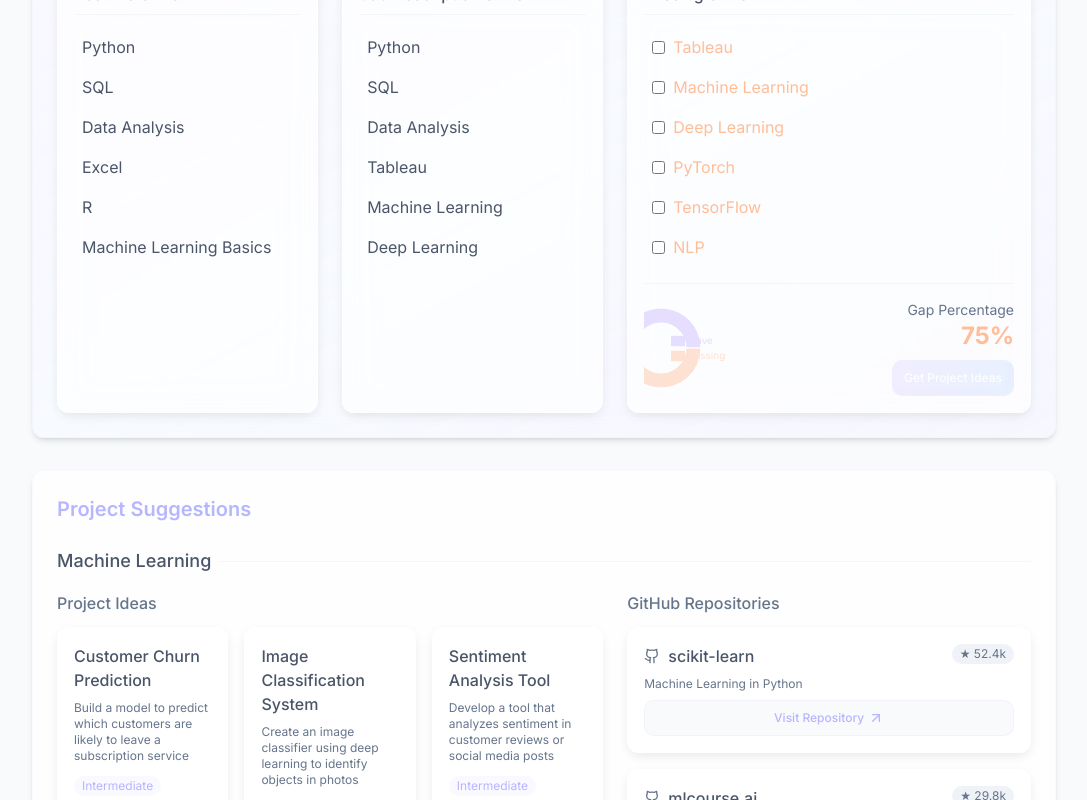
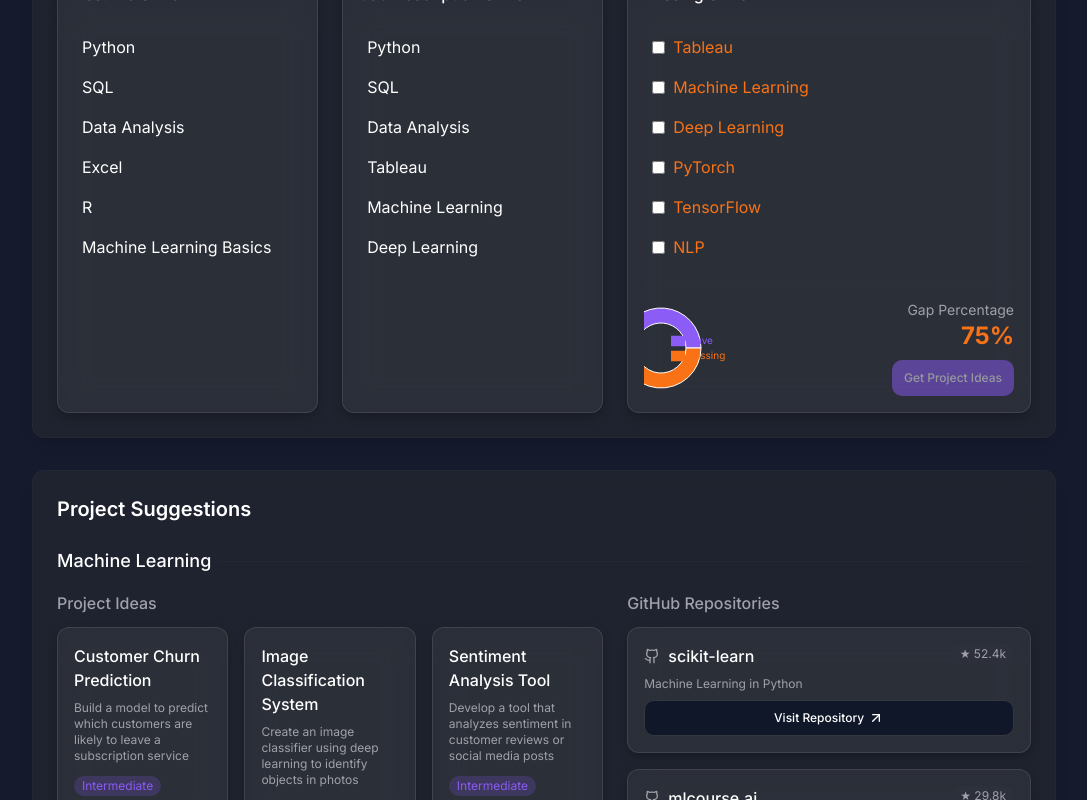
Before and after one commit to amank-coder/skill-radar-gapmap, a React (Vite) app: page / in a window 1280 px wide. Shown: the part 751-1551 px from the top of the page, without its empty margins (96-1183 px from the left). Built offline with nearby package versions, Linux system fonts and the light colour scheme.

Commit message:
Reverted to commit 1c1ac2ad37a842c867bed9e537682e2e2562bc57

```diff
--- a/src/components/Header.tsx
+++ b/src/components/Header.tsx
@@ -3,10 +3,10 @@ import Logo from "./Logo";
 
 const Header = () => {
   return (
-    <header className="w-full border-b border-gapmap-pastel-purple/20 bg-gradient-to-r from-gapmap-pastel-blue/40 via-white to-gapmap-pastel-purple/40">
+    <header className="w-full border-b border-gapmap-gray/20">
       <div className="container mx-auto flex justify-between items-center py-4">
         <Logo />
-        <h1 className="hidden sm:block font-medium text-sm text-gradient-purple">
+        <h1 className="hidden sm:block font-medium text-sm text-muted-foreground">
           Your Personalized AI Skill Gap Analyzer
         </h1>
       </div>
--- a/src/components/Logo.tsx
+++ b/src/components/Logo.tsx
@@ -4,11 +4,11 @@ import { MapPin } from "lucide-react";
 const Logo = ({ className = "" }: { className?: string }) => {
   return (
     <div className={`flex items-center gap-2 ${className}`}>
-      <div className="relative w-7 h-7 bg-gradient-to-br from-gapmap-pastel-purple to-gapmap-pastel-blue rounded-lg flex items-center justify-center">
+      <div className="relative w-7 h-7 bg-gradient-to-br from-gapmap-purple to-gapmap-purple-dark rounded-lg flex items-center justify-center">
         <MapPin size={18} className="text-white" />
-        <div className="absolute -top-1 -right-1 w-3 h-3 bg-gradient-to-r from-gapmap-pastel-peach to-gapmap-pastel-yellow rounded-full animate-pulse-slow" />
+        <div className="absolute -top-1 -right-1 w-3 h-3 bg-gapmap-orange rounded-full animate-pulse-slow" />
       </div>
-      <span className="font-bold text-xl bg-gradient-to-r from-gapmap-purple-dark via-gapmap-purple to-gapmap-purple-light bg-clip-text text-transparent">GapMap</span>
+      <span className="font-bold text-xl text-gradient">GapMap</span>
     </div>
   );
 };
--- a/src/components/ProjectSuggestions.tsx
+++ b/src/components/ProjectSuggestions.tsx
@@ -95,13 +95,13 @@ const mockGithubRepos = {
 const ProjectSuggestions = ({ selectedSkills = ["Machine Learning", "Deep Learning"] }) => {
   return (
     <div className="glass-card p-6 rounded-xl mb-10">
-      <h2 className="text-xl font-semibold mb-6 text-gradient-purple">Project Suggestions</h2>
+      <h2 className="text-xl font-semibold mb-6">Project Suggestions</h2>
 
       <div className="space-y-8">
         {selectedSkills.map((skill) => (
           <div key={skill} className="animate-fade-in">
             <div className="flex items-center gap-2 mb-4">
-              <h3 className="text-lg font-medium text-gapmap-charcoal">{skill}</h3>
+              <h3 className="text-lg font-medium">{skill}</h3>
               <div className="h-px flex-1 bg-gapmap-gray/20"></div>
             </div>
 
@@ -115,10 +115,10 @@ const ProjectSuggestions = ({ selectedSkills = ["Machine Learning", "Deep Learni
                       key={index}
                       className="glass-morphism p-4 rounded-lg hover:border-gapmap-purple/30 transition-colors"
                     >
-                      <h5 className="font-medium mb-2 text-gapmap-charcoal">{project.title}</h5>
+                      <h5 className="font-medium mb-2">{project.title}</h5>
                       <p className="text-xs text-muted-foreground mb-3">{project.description}</p>
                       <div className="flex justify-between items-center">
-                        <span className="text-xs px-2 py-0.5 rounded-full bg-gapmap-pastel-purple/20 text-gapmap-pastel-purple-dark">
+                        <span className="text-xs px-2 py-0.5 rounded-full bg-gapmap-purple/20 text-gapmap-purple">
                           {project.difficulty}
                         </span>
                       </div>
@@ -139,7 +139,7 @@ const ProjectSuggestions = ({ selectedSkills = ["Machine Learning", "Deep Learni
                       <div className="flex justify-between items-start">
                         <div className="flex items-center gap-2">
                           <Github className="h-4 w-4 text-muted-foreground" />
-                          <h5 className="font-medium text-gapmap-charcoal">{repo.name}</h5>
+                          <h5 className="font-medium">{repo.name}</h5>
                         </div>
                         <span className="text-xs px-2 py-0.5 rounded-full bg-gapmap-gray/30 text-muted-foreground">
                           ★ {repo.stars}
@@ -149,7 +149,7 @@ const ProjectSuggestions = ({ selectedSkills = ["Machine Learning", "Deep Learni
                       <Button
                         size="sm"
                         variant="outline"
-                        className="text-xs w-full mt-2 flex items-center justify-center gap-1 border-gapmap-pastel-purple/30 text-gapmap-pastel-purple-dark hover:bg-gapmap-pastel-purple/10"
+                        className="text-xs w-full mt-2 flex items-center justify-center gap-1"
                         asChild
                       >
                         <a href={repo.url} target="_blank" rel="noopener noreferrer">
--- a/src/components/SkillGapAnalysis.tsx
+++ b/src/components/SkillGapAnalysis.tsx
@@ -39,15 +39,15 @@ const mockMissingSkills = getMissingSkills(mockResumeSkills, mockJobSkills);
 
 // Data for pie chart
 const data = [
-  { name: "Have", value: mockResumeSkills.length, color: "#E5DEFF" }, // Pastel purple
-  { name: "Missing", value: mockMissingSkills.length, color: "#FDE1D3" } // Pastel peach
+  { name: "Have", value: mockResumeSkills.length, color: "#8B5CF6" },
+  { name: "Missing", value: mockMissingSkills.length, color: "#F97316" }
 ];
 
 const renderSkillItem = (skill: string, isChecked: boolean, handleCheck: (skill: string) => void, isMissing = false) => (
   <div
     key={skill}
     className={`flex items-center p-2 rounded-md transition-colors ${
-      isMissing ? "hover:bg-gapmap-pastel-peach/10" : "hover:bg-gapmap-pastel-purple/10"
+      isMissing ? "hover:bg-gapmap-orange/10" : "hover:bg-gapmap-purple/10"
     }`}
   >
     {isMissing && (
@@ -56,10 +56,10 @@ const renderSkillItem = (skill: string, isChecked: boolean, handleCheck: (skill:
         id={`skill-${skill}`}
         checked={isChecked}
         onChange={() => handleCheck(skill)}
-        className="mr-2 rounded text-gapmap-pastel-purple-dark focus:ring-gapmap-pastel-purple border-gapmap-gray"
+        className="mr-2 rounded text-gapmap-purple focus:ring-gapmap-purple border-gapmap-gray"
       />
     )}
-    <span className={isMissing ? "text-gapmap-pastel-peach-dark" : ""}>{skill}</span>
+    <span className={isMissing ? "text-gapmap-orange" : ""}>{skill}</span>
   </div>
 );
 
@@ -88,13 +88,13 @@ const SkillGapAnalysis = () => {
   const missingPercentage = Math.round((mockMissingSkills.length / mockJobSkills.length) * 100);
 
   return (
-    <div className="glass-card p-6 rounded-xl bg-pastel-gradient">
-      <h2 className="text-xl font-semibold mb-6 text-gradient-purple">Skill Gap Analysis</h2>
+    <div className="glass-card p-6 rounded-xl">
+      <h2 className="text-xl font-semibold mb-6">Skill Gap Analysis</h2>
 
       <div className="grid grid-cols-1 lg:grid-cols-7 gap-6">
         {/* Resume Skills Section */}
         <div className="lg:col-span-2 glass-morphism p-4 rounded-lg">
-          <h3 className="text-md font-medium mb-3 border-b pb-2 border-gapmap-gray/20 text-gapmap-charcoal">Resume Skills</h3>
+          <h3 className="text-md font-medium mb-3 border-b pb-2 border-gapmap-gray/30">Resume Skills</h3>
           <div className="max-h-60 overflow-y-auto scrollbar-none">
             {mockResumeSkills.map(skill => renderSkillItem(skill, false, () => {}, false))}
           </div>
@@ -102,7 +102,7 @@ const SkillGapAnalysis = () => {
 
         {/* Job Description Skills Section */}
         <div className="lg:col-span-2 glass-morphism p-4 rounded-lg">
-          <h3 className="text-md font-medium mb-3 border-b pb-2 border-gapmap-gray/20 text-gapmap-charcoal">Job Description Skills</h3>
+          <h3 className="text-md font-medium mb-3 border-b pb-2 border-gapmap-gray/30">Job Description Skills</h3>
           <div className="max-h-60 overflow-y-auto scrollbar-none">
             {mockJobSkills.map(skill => renderSkillItem(skill, false, () => {}, false))}
           </div>
@@ -110,7 +110,7 @@ const SkillGapAnalysis = () => {
 
         {/* Missing Skills Section */}
         <div className="lg:col-span-3 glass-morphism p-4 rounded-lg">
-          <h3 className="text-md font-medium mb-3 border-b pb-2 border-gapmap-gray/20 text-gapmap-charcoal">Missing Skills</h3>
+          <h3 className="text-md font-medium mb-3 border-b pb-2 border-gapmap-gray/30">Missing Skills</h3>
           <div className="flex flex-col">
             <div className="flex-1 max-h-60 overflow-y-auto scrollbar-none mb-4">
               {mockMissingSkills.map(skill => renderSkillItem(
@@ -121,7 +121,7 @@ const SkillGapAnalysis = () => {
               ))}
             </div>
 
-            <div className="flex items-center justify-between pt-4 border-t border-gapmap-gray/20">
+            <div className="flex items-center justify-between pt-4 border-t border-gapmap-gray/30">
               <div className="h-24 w-24">
                 <ResponsiveContainer width="100%" height="100%">
                   <PieChart>
@@ -149,10 +149,10 @@ const SkillGapAnalysis = () => {
               </div>
               <div className="text-right">
                 <p className="text-sm text-muted-foreground">Gap Percentage</p>
-                <p className="text-2xl font-bold text-gapmap-pastel-peach-dark">{missingPercentage}%</p>
+                <p className="text-2xl font-bold text-gapmap-orange">{missingPercentage}%</p>
                 <Button
                   onClick={handleFetchSuggestions}
-                  className="mt-2 bg-gradient-to-r from-gapmap-pastel-purple to-gapmap-pastel-blue hover:from-gapmap-pastel-purple-dark hover:to-gapmap-pastel-blue-dark text-white text-xs"
+                  className="mt-2 bg-gapmap-purple hover:bg-gapmap-purple-light text-white text-xs"
                   size="sm"
                   disabled={selectedSkills.length === 0}
                 >
--- a/src/index.css
+++ b/src/index.css
@@ -7,53 +7,53 @@
 
 @layer base {
   :root {
-    --background: 210 40% 98%;
-    --foreground: 222 47% 11%;
+    --background: 222 47% 11%;
+    --foreground: 0 0% 98%;
 
-    --card: 0 0% 100%;
-    --card-foreground: 222 47% 11%;
+    --card: 222 47% 11%;
+    --card-foreground: 0 0% 98%;
 
-    --popover: 0 0% 100%;
-    --popover-foreground: 222 47% 11%;
+    --popover: 222 47% 11%;
+    --popover-foreground: 0 0% 98%;
 
-    --primary: 262 83% 76%;
-    --primary-foreground: 210 40% 98%;
+    --primary: 262 83% 66%;
+    --primary-foreground: 0 0% 98%;
 
-    --secondary: 210 40% 96%;
-    --secondary-foreground: 222 47% 11%;
+    --secondary: 240 8% 23%;
+    --secondary-foreground: 0 0% 98%;
 
-    --muted: 210 40% 96%;
-    --muted-foreground: 215 16% 47%;
+    --muted: 240 8% 23%;
+    --muted-foreground: 240 5% 64.9%;
 
-    --accent: 210 40% 96%;
-    --accent-foreground: 222 47% 11%;
+    --accent: 240 8% 23%;
+    --accent-foreground: 0 0% 98%;
 
     --destructive: 0 84.2% 60.2%;
-    --destructive-foreground: 210 40% 98%;
+    --destructive-foreground: 0 0% 98%;
 
-    --border: 214 32% 91%;
-    --input: 214 32% 91%;
-    --ring: 222 47% 11%;
+    --border: 240 8% 23%;
+    --input: 240 8% 23%;
+    --ring: 240 4.9% 83.9%;
     --radius: 0.75rem;
 
-    --sidebar-background: 240 5.9% 98%;
-    --sidebar-foreground: 240 4.8% 25%;
+    --sidebar-background: 240 5.9% 10%;
+    --sidebar-foreground: 240 4.8% 95.9%;
     --sidebar-primary: 224.3 76.3% 48%;
     --sidebar-primary-foreground: 0 0% 100%;
-    --sidebar-accent: 240 3.7% 95%;
-    --sidebar-accent-foreground: 240 4.8% 25%;
-    --sidebar-border: 240 3.7% 95%;
+    --sidebar-accent: 240 3.7% 15.9%;
+    --sidebar-accent-foreground: 240 4.8% 95.9%;
+    --sidebar-border: 240 3.7% 15.9%;
     --sidebar-ring: 217.2 91.2% 59.8%;
   }
 }
 
 @layer base {
   * {
-    @apply border-border selection:bg-gapmap-pastel-purple/20 selection:text-gapmap-pastel-purple-dark;
+    @apply border-border selection:bg-gapmap-purple/10 selection:text-gapmap-purple;
   }
 
   body {
-    @apply bg-gapmap-light text-foreground font-['Inter',sans-serif] antialiased;
+    @apply bg-gapmap-dark text-foreground font-['Inter',sans-serif] antialiased;
   }
 
   html {
@@ -72,43 +72,15 @@
   }
 
   .glass-morphism {
-    @apply backdrop-blur-lg bg-white/70 border border-white/50 shadow-[0_4px_12px_-2px_rgba(0,0,0,0.1)];
+    @apply backdrop-blur-lg bg-white/5 border border-white/10 shadow-[0_4px_12px_-2px_rgba(0,0,0,0.3)];
   }
 
   .glass-card {
-    @apply backdrop-blur-lg bg-white/80 border border-gapmap-pastel-purple/20 shadow-md
-    transition duration-300 hover:shadow-lg hover:border-gapmap-pastel-purple/30;
+    @apply backdrop-blur-lg bg-gapmap-charcoal/80 border border-gapmap-gray/30 shadow-lg
+    transition duration-300 hover:shadow-xl hover:border-gapmap-gray/40;
   }
 
   .text-gradient {
-    @apply bg-gradient-to-br from-gapmap-charcoal via-gapmap-charcoal/90 to-gapmap-charcoal/70 bg-clip-text text-transparent;
-  }
-
-  .text-gradient-purple {
-    @apply bg-gradient-to-r from-gapmap-pastel-purple-dark to-gapmap-pastel-blue-dark bg-clip-text text-transparent;
-  }
-
-  .text-gradient-orange {
-    @apply bg-gradient-to-r from-gapmap-pastel-peach-dark to-gapmap-pastel-yellow-dark bg-clip-text text-transparent;
-  }
-
-  .bg-gradient-purple {
-    @apply bg-gradient-to-br from-gapmap-pastel-purple to-gapmap-pastel-purple-dark;
-  }
-
-  .bg-gradient-light {
-    @apply bg-gradient-to-br from-white to-gapmap-light;
-  }
-
-  .bg-gradient-card {
-    @apply bg-gradient-to-br from-white to-gapmap-light;
-  }
-
-  .border-gradient {
-    border-image: linear-gradient(to right, #E5DEFF, #D3E4FD) 1;
-  }
-
-  .bg-pastel-gradient {
-    @apply bg-gradient-to-br from-gapmap-pastel-purple/20 via-gapmap-pastel-blue/15 to-gapmap-pastel-purple-dark/10;
+    @apply bg-gradient-to-br from-white via-white/90 to-white/70 bg-clip-text text-transparent;
   }
 }
--- a/src/pages/Index.tsx
+++ b/src/pages/Index.tsx
@@ -7,7 +7,7 @@ import ProjectSuggestions from "@/components/ProjectSuggestions";
 
 const Index = () => {
   return (
-    <div className="min-h-screen bg-gapmap-light text-gapmap-charcoal">
+    <div className="min-h-screen bg-gapmap-dark text-white">
       <Header />
 
       <main className="container mx-auto pt-6 pb-12 px-4 md:px-6">
--- a/tailwind.config.ts
+++ b/tailwind.config.ts
@@ -64,25 +64,15 @@ export default {
 					ring: 'hsl(var(--sidebar-ring))'
 				},
 				gapmap: {
-					light: "#F8FAFC",
-					lighter: "#FFFFFF",
-					charcoal: "#4A5568",
-					gray: "#CBD5E0",
+					dark: "#151A2D",
+					darker: "#0F1219",
+					charcoal: "#222630",
+					gray: "#333742",
 					purple: "#8B5CF6",
 					"purple-light": "#9775fa",
 					"purple-dark": "#6941c6",
 					orange: "#F97316",
-					red: "#ef4444",
-					"pastel-purple": "#E5DEFF",
-					"pastel-blue": "#D3E4FD",
-					"pastel-purple-dark": "#B8B5FF",
-					"pastel-blue-dark": "#A4C2F4",
-					"pastel-peach": "#FDE1D3",
-					"pastel-yellow": "#FEF7CD",
-					"pastel-green": "#F2FCE2",
-					"pastel-pink": "#FFDEE2",
-					"pastel-peach-dark": "#FFBD98",
-					"pastel-yellow-dark": "#FFEBB3"
+					red: "#ef4444"
 				}
 			},
 			borderRadius: {
```
Also changed, not shown: src/components/JobDomainSelect.tsx (+6 -6 lines), src/components/ResumeUpload.tsx (+12 -16 lines).
